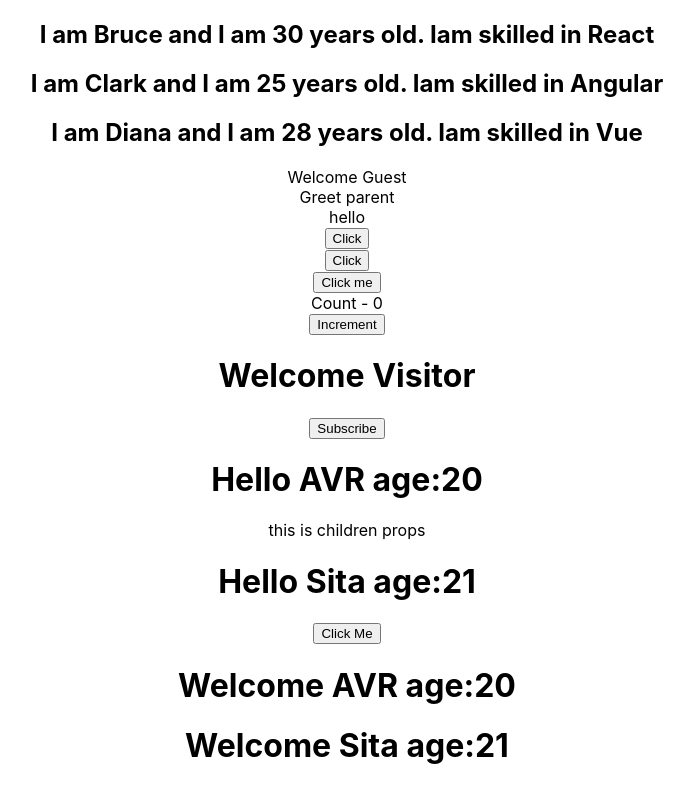
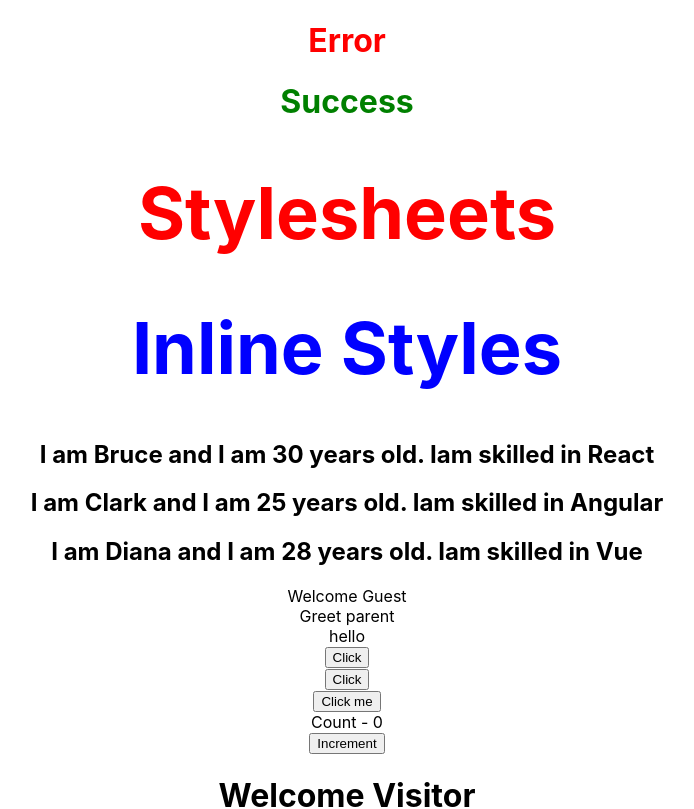
Before and after one commit to Vaishnavireddiee01/react-learn, a React (Create React App) app: page / in a window 1280 px wide. Shown: the top 809 px of the page, without its empty margins (293-987 px from the left). Built offline with nearby package versions, Linux system fonts and the light colour scheme.

Commit message:
styling and css basics

```diff
--- a/src/App.js
+++ b/src/App.js
@@ -12,10 +12,22 @@
 import ParentComponent from './Component/ParentComponent'
 import UserGreeting from './Component/UserGreeting';
 import NameList from './Component/NameList';
+import Stylesheet from './Component/Stylesheet';
+import Inline from './Component/Inline';
+import './appStyles.css'
+import styles from './appStyles.module.css'
+
 class App extends Component {
   render() {
     return(
       <div className="App">
+
+        <h1 className='error'>Error</h1>
+        <h1 className={styles.success}>Success</h1>
+
+        {/*using stylesheets*/}
+        <Stylesheet primary={true}/>
+        <Inline/>
         {/*using Lists*/}
 
         <NameList />
--- /dev/null
+++ b/src/Component/Inline.js
@@ -0,0 +1,15 @@
+import React from 'react'
+
+const heading = {
+    fontSize: '72px',
+    color: 'blue'
+}
+function Inline() {
+  return (
+    <div>
+      <h1 style={heading}>Inline Styles</h1>
+    </div>
+  )
+}
+
+export default Inline
--- /dev/null
+++ b/src/Component/Stylesheet.js
@@ -0,0 +1,13 @@
+import React from 'react'
+import './myStyle.css'
+function Stylesheet(props) {
+    let className=props.primary ? 'primary' : ''
+  return (
+    <div>
+        <h1 className={`${className} font-xl`}>Stylesheets</h1>
+
+    </div>
+  )
+}
+
+export default Stylesheet
--- /dev/null
+++ b/src/Component/myStyle.css
@@ -0,0 +1,8 @@
+.primary{
+    color:red
+
+}
+
+.font-xl{
+    font-size: 72px
+}
--- /dev/null
+++ b/src/appStyles.css
@@ -0,0 +1,3 @@
+.error{
+    color: red
+}
--- /dev/null
+++ b/src/appStyles.module.css
@@ -0,0 +1,3 @@
+.success{
+    color: green
+}
```
